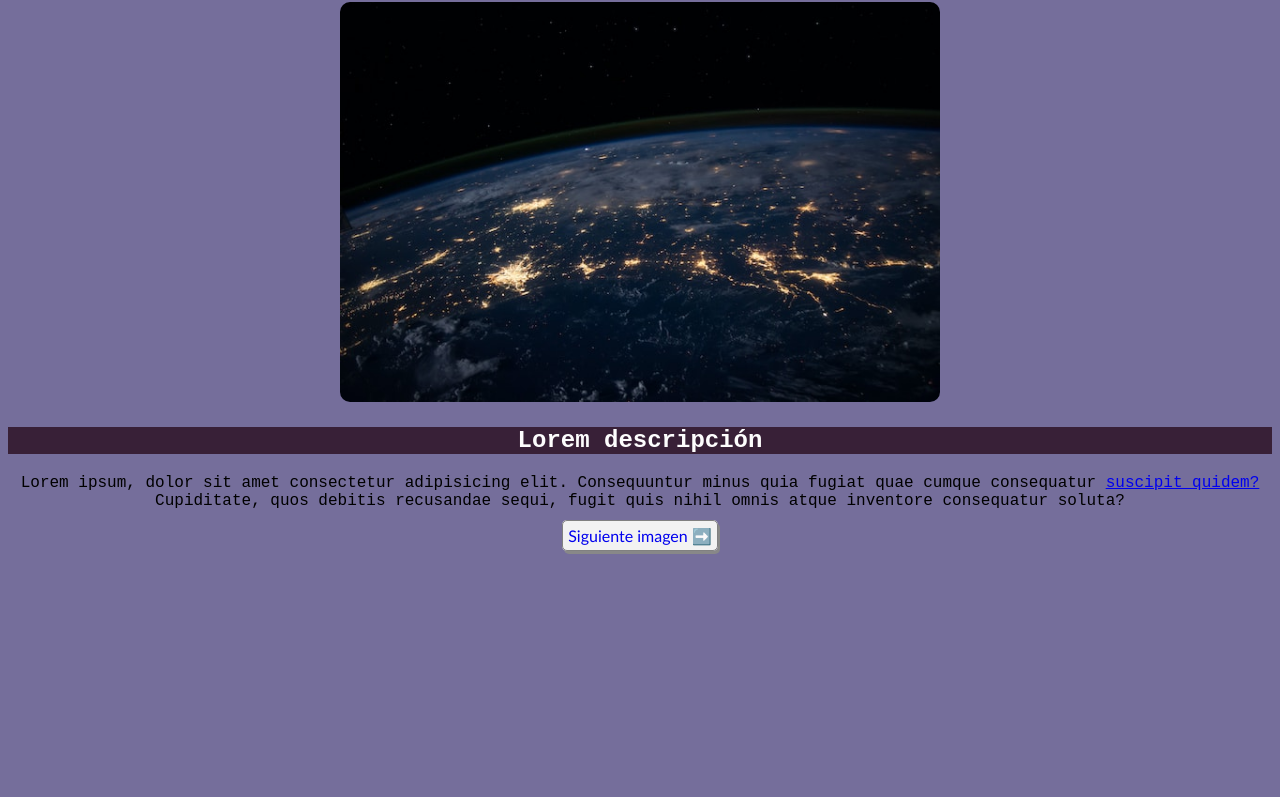
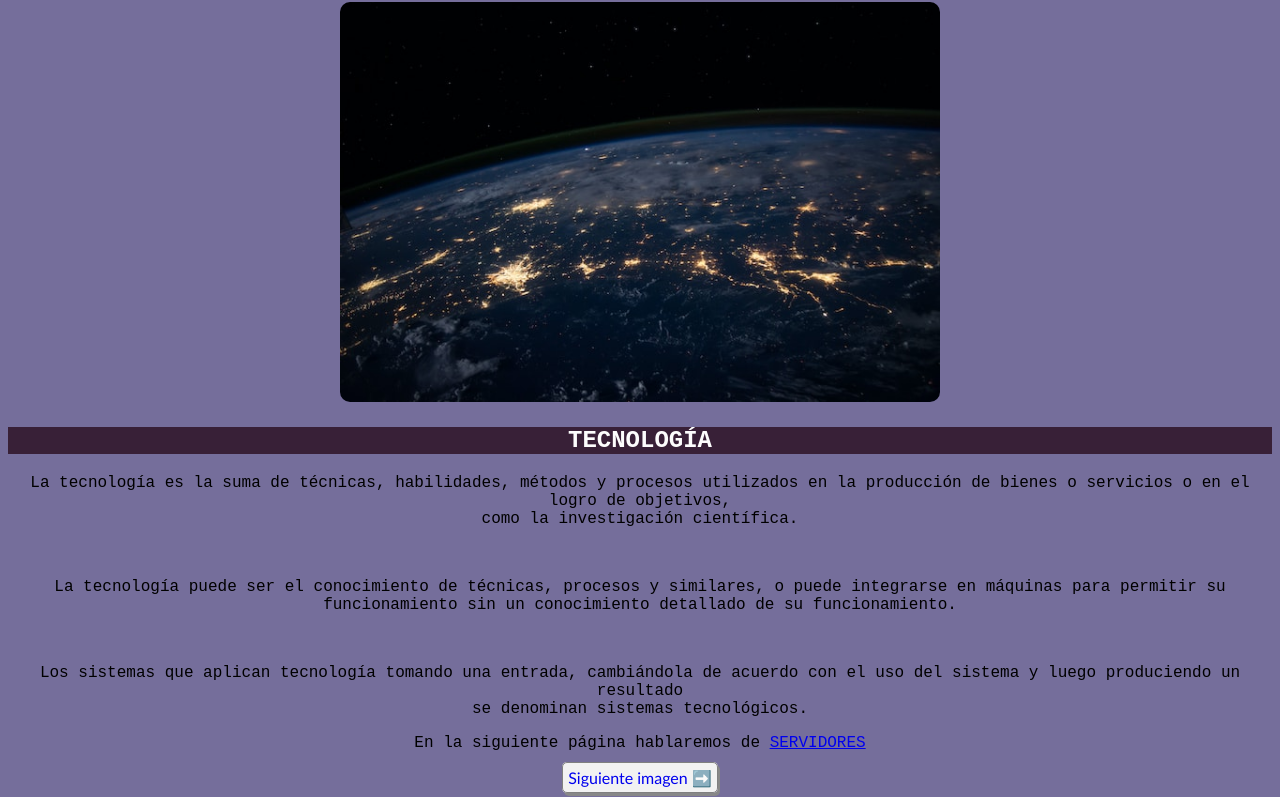
Before and after one commit to ErikaPlachicoff/tallerGrupal.github.io, a plain HTML site: page index.html in a window 1280 px wide. Shown: the part 78-875 px from the top of the page. Before the commit the page ends 800 px from the top, so only its background shows below. Drawn offline with Linux system fonts and the light colour scheme.

Commit message:
Se cambio el contenido de los párrafos en index y page2

```diff
--- a/index.html
+++ b/index.html
@@ -11,11 +11,17 @@
 <body>
     <h1 class="cabecera">Galería de la Tecnología</h1>
     <img src="Galeria_de_Imagenes/Galería de Imágenes/img1.jpg" alt="Imagen de la NASA" class="image"/>
-    <h2 class="cabecera">Lorem descripción</h2>
-    <p>Lorem ipsum, dolor sit amet consectetur adipisicing elit. Consequuntur minus quia fugiat quae cumque consequatur
-        <a href="Galeria_de_Imagenes/Galería de Imágenes/page2.html">suscipit quidem?</a> Cupiditate, quos debitis recusandae sequi, fugit quis nihil omnis atque inventore consequatur
-        soluta?</p>
-    <a href="Galeria_de_Imagenes/Galería de Imágenes/page2.html" title="Imagen siguiente" class="link-button">Siguiente imagen ➡️</a>
+    <h2 class="cabecera">TECNOLOGÍA</h2>
+    <p>
+        La tecnología es la suma de técnicas, habilidades, métodos y procesos utilizados en la producción de bienes o servicios o en el logro de objetivos,<br>
+        como la investigación científica. </p> <br>
+    <p> La tecnología puede ser el conocimiento de técnicas, procesos y similares, o puede integrarse en máquinas para permitir su funcionamiento sin un conocimiento detallado de su funcionamiento. </p><br>
+    <p> Los sistemas que aplican tecnología tomando una entrada, cambiándola de acuerdo con el uso del sistema y luego produciendo un resultado<br>
+        se denominan sistemas tecnológicos.<br>
+
+    <p>En la siguiente página hablaremos de <a href="Galeria_de_Imagenes/Galería de Imágenes/page2.html"> SERVIDORES </a> </p>
+
+        <a href="Galeria_de_Imagenes/Galería de Imágenes/page2.html" title="Imagen siguiente" class="link-button">Siguiente imagen ➡️</a>
 </body>
 
 </html>
```
Also changed, not shown: Galeria_de_Imagenes/Galería de Imágenes/page2.html (+4 -5 lines).
